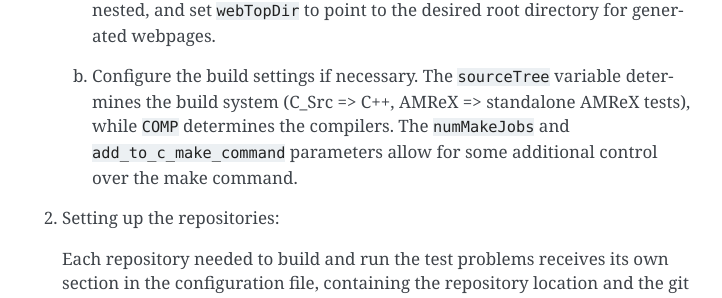
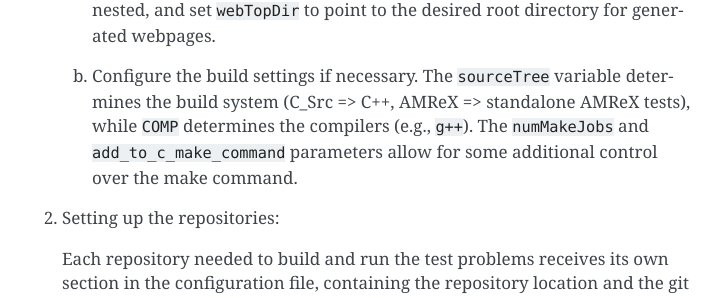
Before and after one commit to AMReX-Codes/regression_testing, a Sphinx documentation site: the page built from docs/source/intro.rst, in a window 1280 px wide and 900 px high, scrolled down 1337 px. Shown: the part 146-444 px from the top of the window, without its empty margins (388-1110 px from the left). Built offline with Sphinx 7.4.7, drawn with Linux system fonts in a browser that asks for light colours.

```diff
--- a/docs/source/intro.rst
+++ b/docs/source/intro.rst
@@ -84,8 +84,8 @@ Using example-tests.ini as a template:
    #. Configure the build settings if necessary. The ``sourceTree`` variable
       determines the build system (C_Src => C++, AMReX =>
       standalone AMReX tests), while ``COMP`` determines the
-      compilers. The ``numMakeJobs`` and ``add_to_c_make_command`` parameters
-      allow for some additional control over the make command.
+      compilers (e.g., ``g++``). The ``numMakeJobs`` and ``add_to_c_make_command``
+      parameters allow for some additional control over the make command.
 
 #. Setting up the repositories:
 
--- a/suite.py
+++ b/suite.py
@@ -424,7 +424,7 @@ class Suite:
         self.MPIcommand = ""
         self.MPIhost = ""
 
-        self.COMP = "g++"
+        self.COMP = ""  # e.g., g++
 
         self.ftools = ["fcompare", "fboxinfo", "fsnapshot"]
         self.extra_tools = ""
@@ -1131,7 +1131,8 @@ class Suite:
         # Define enviroment
         ENV = {}
         ENV =  dict(os.environ) # Copy of current enviroment
-        ENV['CXX'] = self.COMP
+        if self.COMP:
+            ENV['CXX'] = self.COMP
 
         if env is not None: ENV.update(env)
 
--- a/test_util.py
+++ b/test_util.py
@@ -36,7 +36,7 @@ The "main" block specifies the global test suite parameters:
 
   goUpLink = <1: add "Go UP" link at top of the web page >
 
-  COMP  = < name of C/C++ compiler >
+  COMP  = < name of C/C++ compiler, e.g., g++ >
 
   add_to_c_make_command = < any additional defines to add to the make invocation for C_Src AMReX >
 
```
